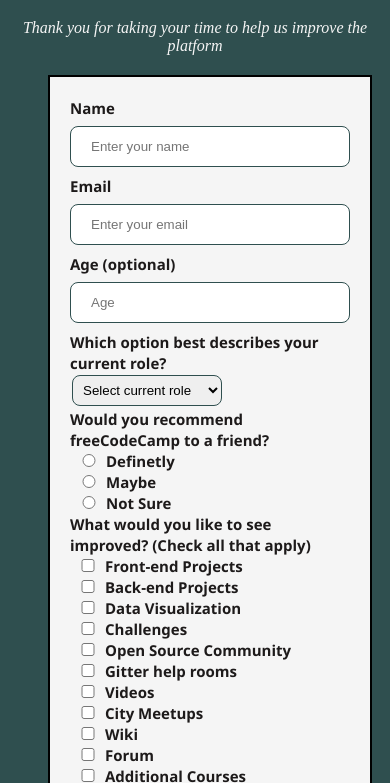
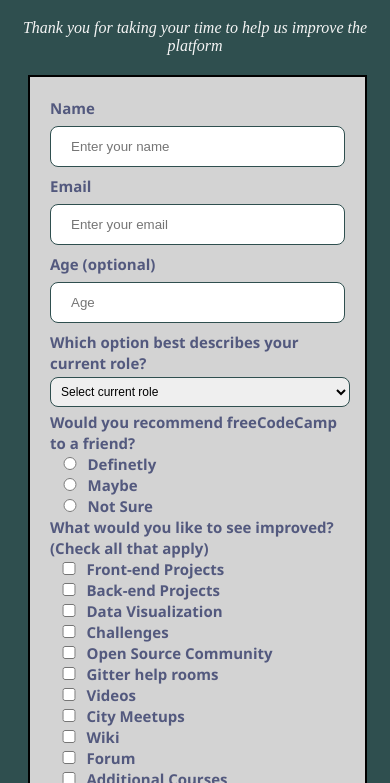
Before and after one commit to simplyenny/surveyform, a plain HTML site: page index.html in a window 390 px wide. Shown: the part 61-844 px from the top of the page. Drawn offline with Linux system fonts and the light colour scheme.

Commit message:
more changes
changes made

```diff
--- a/style.css
+++ b/style.css
@@ -106,13 +106,14 @@ button:active{
   }
   /*responsive corner*/
 
-  @media screen and (max-width: 768px) {
+
+  @media screen and (max-width: 860px) {
 
       #survey-form {
-        margin: 20px 10px 0 40px;
+        margin: 20px 15px 0 20px;
         width: auto;
         height: auto;
-        background-color: whitesmoke;
+        background-color: lightgrey;
         scroll-behavior: auto;
      }
      #description {
@@ -123,18 +124,23 @@ button:active{
         font-size: 20px;
         font-family: 'Segoe UI', Tahoma, Geneva, Verdana, sans-serif;
         line-height: 1em;
-        color: rgb(29, 26, 26);
+        color: rgba(12, 22, 80, 0.644);
 
     }
-    /*label {
-        font-weight: bold 400;
 
-    }*/
     select {
         display: block;
-        width: 150px;
+        width: 300px;
         padding: 6px;
-        margin: 2px;
+        font-size: 12px;
+        margin: 4px 14px 4px 0;
        }
 
+    select:focus{
+        width: auto;
+        position: relative;
+        width: 180px;
+    }
+
+
   }
```
